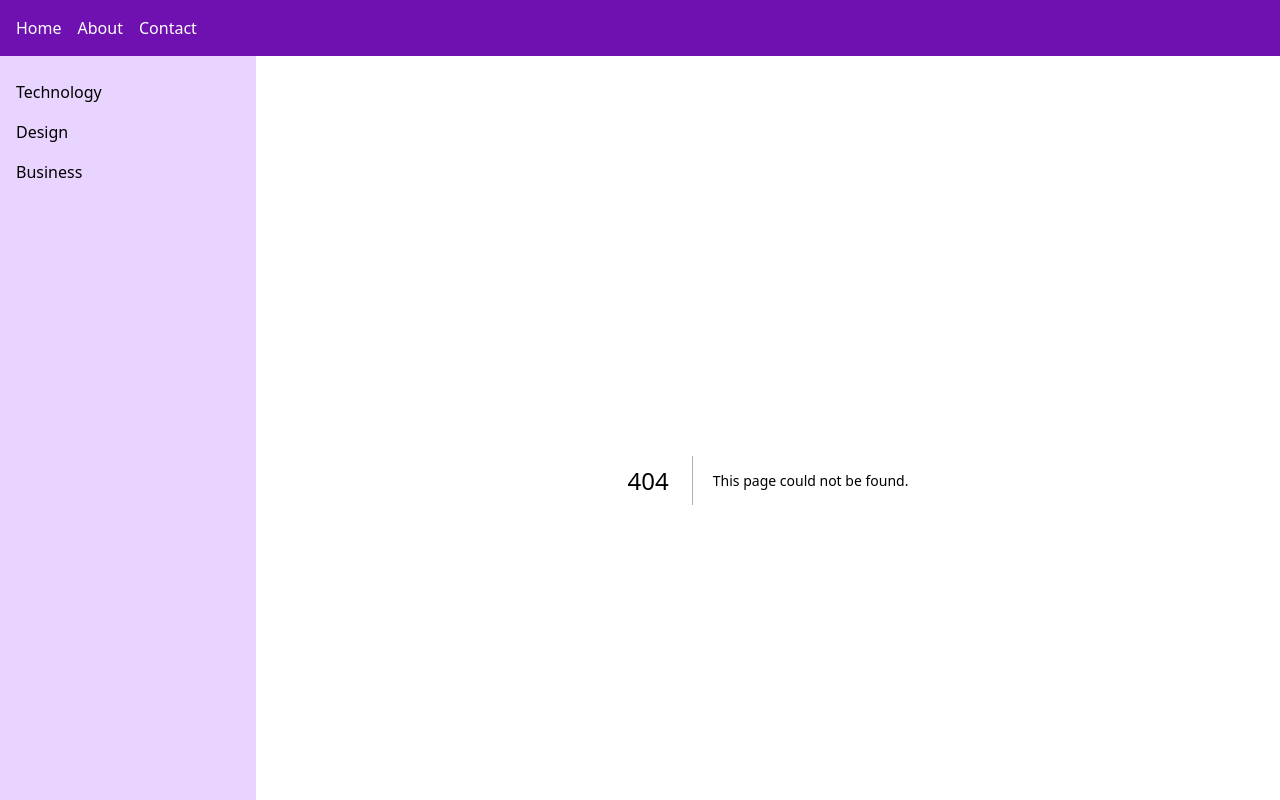
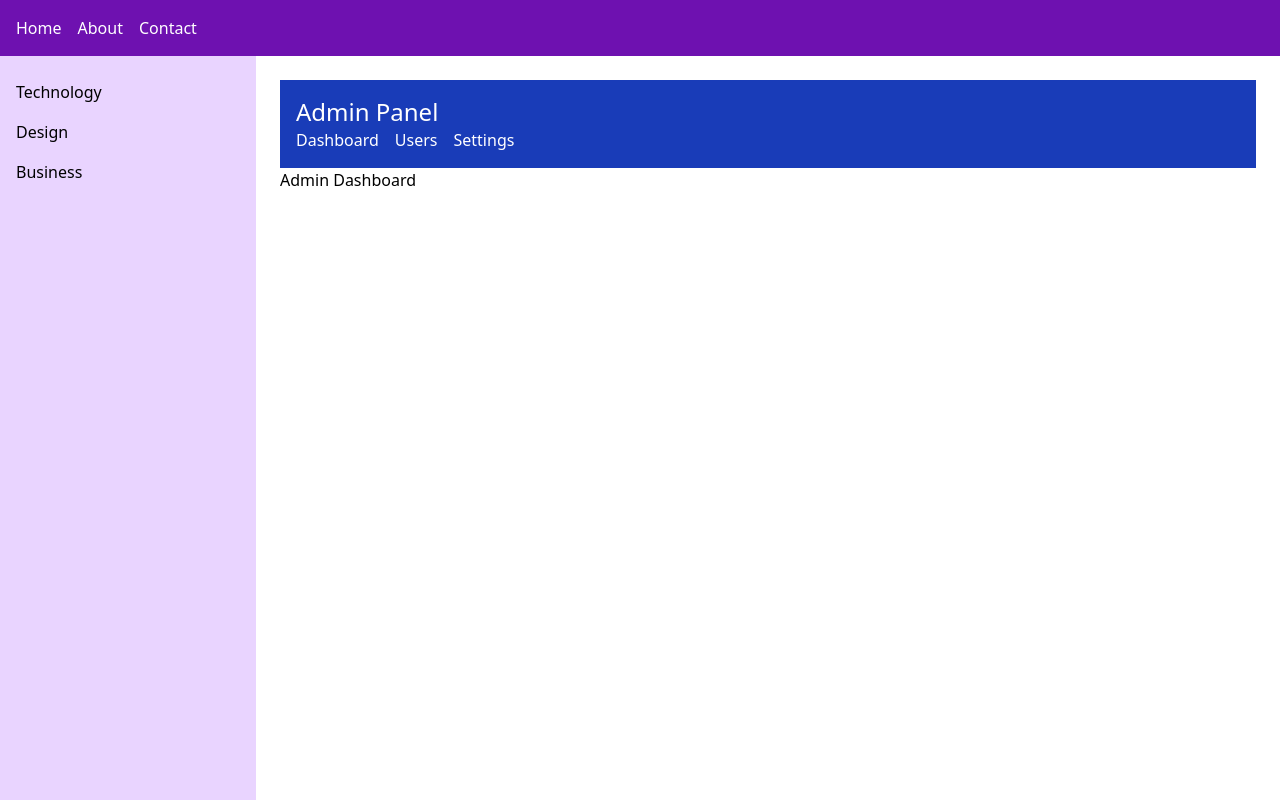
Before and after one commit to aadarshraj02/Next.JS-learnings, a Next.js app in the folder 06. Layout/layout-challange/: page /admin/dashboard in a window 1280 px wide. Before the commit this address had no page. Shown: the top 800 px of the page. Built offline with nearby package versions, Linux system fonts and the light colour scheme.

Commit message:
setup routing for admin

```diff
--- /dev/null
+++ b/06. Layout/layout-challange/src/app/admin/dashboard/page.tsx
@@ -0,0 +1,4 @@
+const Dashboard = () => {
+  return <h1>Admin Dashboard</h1>;
+};
+export default Dashboard;
--- /dev/null
+++ b/06. Layout/layout-challange/src/app/admin/layout.tsx
@@ -0,0 +1,34 @@
+import { ReactNode } from "react";
+import "../globals.css";
+import Link from "next/link";
+
+const AdminLayout = ({ children }: { children: ReactNode }) => {
+  return (
+    <div className="min-h-screen flex flex-col">
+      <header className="bg-blue-800 text-white p-4">
+        <h1 className="text-2xl">Admin Panel</h1>
+        <nav>
+          <ul className="flex space-x-4">
+            <li>
+              <Link href="/admin/dashboard" className="hover:text-gray-300">
+                Dashboard
+              </Link>
+            </li>
+            <li>
+              <Link href="/admin/users" className="hover:text-gray-300">
+                Users
+              </Link>
+            </li>
+            <li>
+              <Link href="/admin/settings" className="hover:text-gray-300">
+                Settings
+              </Link>
+            </li>
+          </ul>
+        </nav>
+      </header>
+      {children}
+    </div>
+  );
+};
+export default AdminLayout;
--- /dev/null
+++ b/06. Layout/layout-challange/src/app/admin/page.tsx
@@ -0,0 +1,4 @@
+const Admin = () => {
+  return <div>Admin</div>;
+};
+export default Admin;
```
